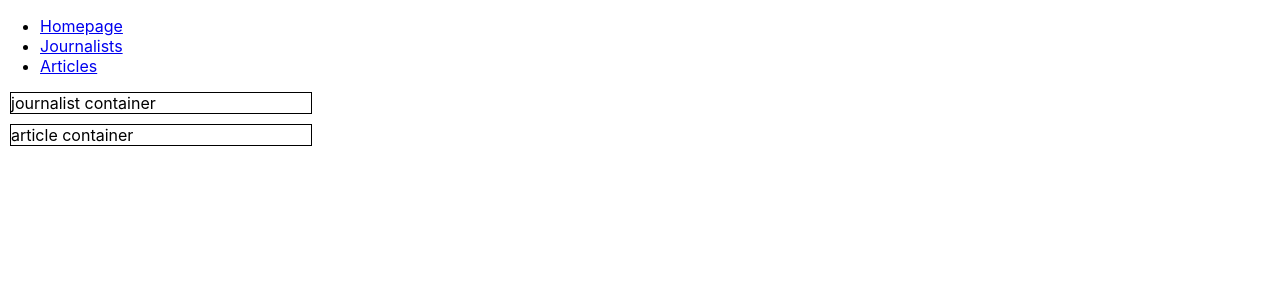
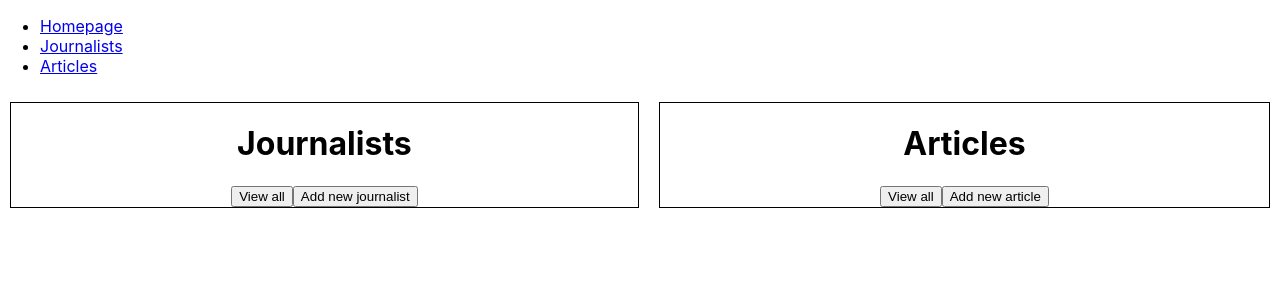
Before and after one commit to janeduncan/NewsAppFrontStaff, a React (Create React App) app: page /staff in a window 1280 px wide. Shown: the top 300 px of the page. Built offline with nearby package versions, Linux system fonts and the light colour scheme.

Commit message:
Adds some CSS to homepage

```diff
--- a/src/App.css
+++ b/src/App.css
@@ -31,14 +31,20 @@
   }
 }
 
-.article-container{
+.grid-item{
   border: solid 1px black;
   margin: 10px;
-  width: 300px;
+  grid-row-start: 1;
 }
 
-.journalist-container{
-  border: solid 1px black;
-  margin: 10px;
-  width: 300px;
+.grid-item-heading{
+  text-align: center;
 }
+
+.staff-container{
+  display: grid;
+}
+
+.buttons-container{
+  text-align: center;
+}
--- a/src/containers/articles/ArticleContainer.js
+++ b/src/containers/articles/ArticleContainer.js
@@ -2,8 +2,12 @@ import React from 'react';
 
 const ArticleContainer = (props) => {
   return (
-    <div className="article-container">
-      article container
+    <div className="grid-item">
+      <h1 className="grid-item-heading">Articles</h1>
+      <div className="buttons-container">
+        <button className="view-all-button">View all</button>
+        <button className="add-new-button">Add new article</button>
+      </div>
     </div>
   )
 }
--- a/src/containers/journalists/JournalistContainer.js
+++ b/src/containers/journalists/JournalistContainer.js
@@ -2,8 +2,12 @@ import React from 'react';
 
 const JournalistContainer = (props) => {
   return (
-    <div className="journalist-container">
-      journalist container
+    <div className="grid-item">
+      <h1 className="grid-item-heading">Journalists</h1>
+      <div className="buttons-container">
+        <button className="view-all-button">View all</button>
+        <button className="add-new-button">Add new journalist</button>
+      </div>
     </div>
   )
 }
```
